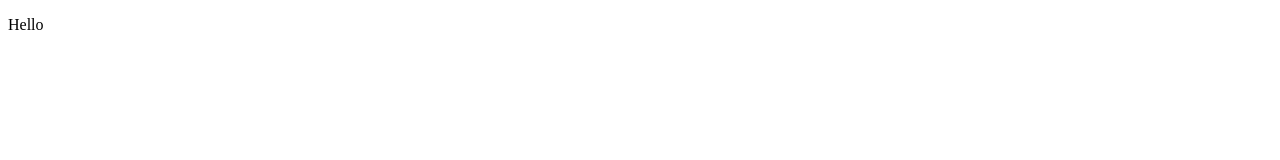
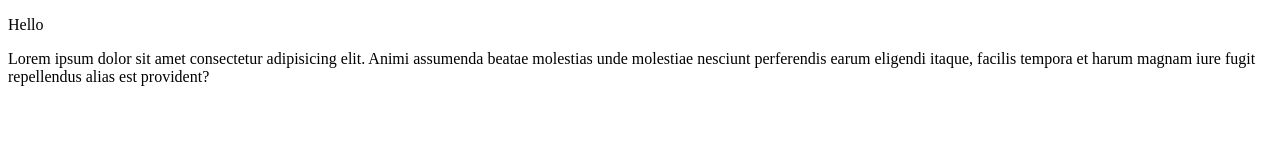
Before and after one commit to salmanArif05/local_repo, a plain HTML site: page index.html in a window 1280 px wide. Drawn offline with Linux system fonts and the light colour scheme.

Commit message:
add content

```diff
--- a/index.html
+++ b/index.html
@@ -9,6 +9,9 @@
 
 <body>
     <p>Hello</p>
+    <p>Lorem ipsum dolor sit amet consectetur adipisicing elit. Animi assumenda beatae molestias unde molestiae nesciunt
+        perferendis earum eligendi itaque, facilis tempora et harum magnam iure fugit repellendus alias est provident?
+    </p>
 </body>
 
 </html>
```
